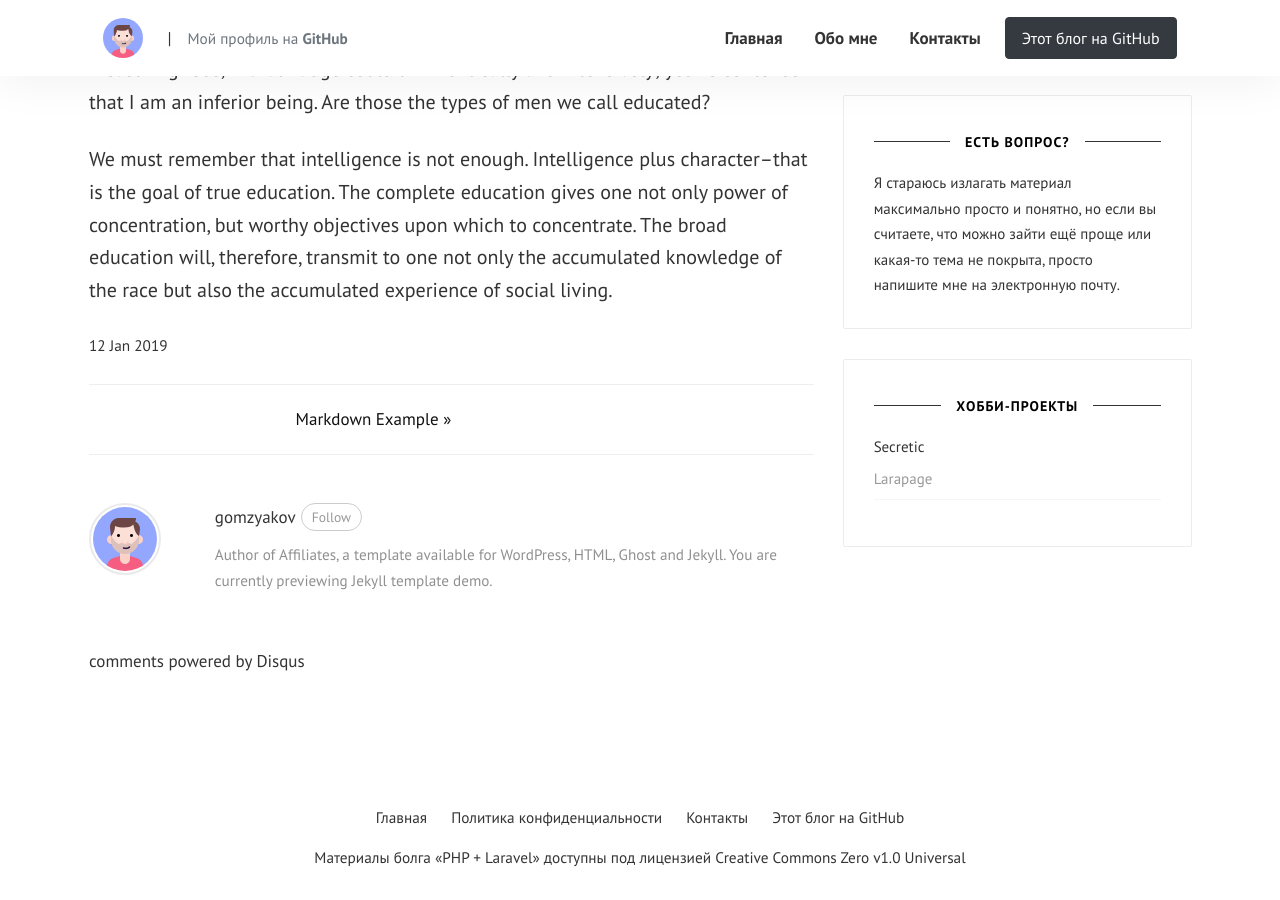
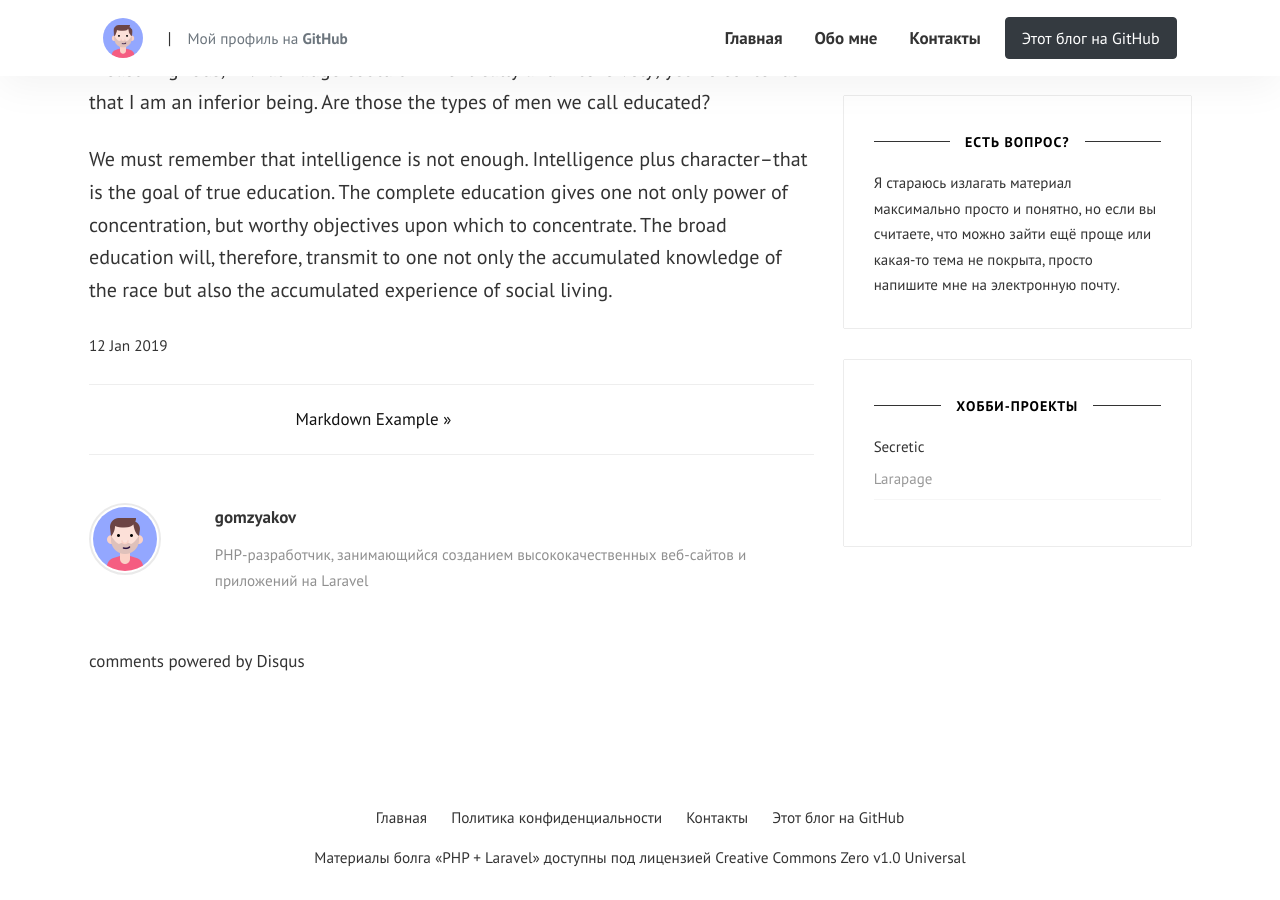
Before and after one commit to gomzyakov/gomzyakov.github.io, a Jekyll site: the page built from _posts/2019-01-12-is-intelligence-enough.md, in a window 1280 px wide and 900 px high, scrolled down 1250 px. Built offline with Jekyll 4.4.1, drawn with Linux system fonts in a browser that asks for light colours; comment, search, counter and statistics services are not loaded.

Commit message:
Fix block with authors

```diff
--- a/_config.yml
+++ b/_config.yml
@@ -3,8 +3,6 @@ email: alexander.gomzyakov@gmail.com
 timezone: UTC
 baseurl: "/"
 permalink: "/:title/"
-logo: 'assets/images/logo.png'
-favicon: 'assets/images/favicon.ico'
 author: gomzyakov
 paginate: 30
 disqus: 'gomzyakov'
@@ -24,17 +22,6 @@ sass:
   sass_dir: _sass
   style: compressed
 
-# Authors
-authors:
-  gomzyakov:
-    name: gomzyakov
-    display_name: gomzyakov
-    avatar: 'assets/images/gomzyakov.png'
-    email: alexander.gomzyakov@gmail.com
-    web: https://github.com/gomzyakov
-    twitter: https://github.com/gomzyakov
-    description: "Author of Affiliates, a template available for WordPress, HTML, Ghost and Jekyll. You are currently previewing Jekyll template demo."
-
 # Plugins
 plugins:
 - jekyll-paginate
--- a/_layouts/post.html
+++ b/_layouts/post.html
@@ -16,7 +13,8 @@ post_class: post-template
 
     <div class="col-sm-8">
         <!-- Post Featured Image -->
-			{% if page.image %}<img class="featured-image img-fluid rounded" src="{{ site.baseurl }}/{{ page.image }}" alt="{{ page.title }}">{% endif %}
+        {% if page.image %}<img class="featured-image img-fluid rounded" src="{{ site.baseurl }}/{{ page.image }}"
+                                alt="{{ page.title }}">{% endif %}
         <!-- End Featured Image -->
         <div class="mainheading">
 
@@ -39,7 +37,6 @@ post_class: post-template
         </div>
 
 
-
         <!-- Post Content -->
         <div class="article-post">
             {{content}}
@@ -49,13 +46,16 @@ post_class: post-template
         <!-- Post Date -->
         <p>
             <small>
-                <span class="post-date"><time class="post-date" datetime="{{ page.date | date:"%Y-%m-%d" }}">{{ page.date | date_to_string }}</time></span>
+                <span class="post-date"><time class="post-date" datetime="{{ page.date | date:" %Y-%m-%d" }}">{{ page.date | date_to_string }}</time></span>
                 {% if page.last_modified_at %}
-                (Updated: <time datetime="{{ page.last_modified_at | date_to_xmlschema }}" itemprop="dateModified">{{ page.last_modified_at | date: "%b %-d, %Y" }}</time>)
+                (Updated:
+                <time datetime="{{ page.last_modified_at | date_to_xmlschema }}" itemprop="dateModified">{{
+                    page.last_modified_at | date: "%b %-d, %Y" }}
+                </time>
+                )
                 {% endif %}
             </small>
         </p>
-
 
 
         <!-- Prev/Next -->
@@ -75,35 +75,28 @@ post_class: post-template
 
 
         <!-- Author Box -->
-                {% if page.author %}
         <div class="row post-top-meta">
             <div class="col-md-2">
-						<img class="author-thumb" src="{{site.baseurl}}/{{author.avatar}}" alt="{{ author.display_name }}">
+                <img class="author-thumb" src="{{site.baseurl}}/assets/images/gomzyakov.png" alt="Александр Гомзяков">
             </div>
             <div class="col-md-10">
-						<a target="_blank" class="link-dark" href="{{ author.web }}">{{ author.display_name }}</a><a target="_blank" href="{{ author.twitter }}" class="btn follow">Follow</a>
-						<span class="author-description">{{ author.description }}</span>
+                <a target="_blank" class="link-dark font-weight-bold" href="https://github.com/gomzyakov">gomzyakov</a>
+                <span class="author-description">PHP-разработчик, занимающийся созданием высококачественных веб-сайтов и приложений на Laravel</span>
             </div>
         </div>
-                {% endif %}
 
 
-            <!-- Begin Comments
-            ================================================== -->
+        <!-- Begin Comments -->
         <section>
             <div id="comments">
                 {% include disqus.html %}
             </div>
         </section>
-            <!--End Comments
-            ================================================== -->
-
+        <!--End Comments -->
 
 
     </div>
     <!-- End Post -->
-
-
 
 
     <!-- Sidebar -->
```
Also changed, not shown: other parts of _layouts/post.html (+0 -7 lines). Lines whose indentation alone changed are shown as unchanged.
